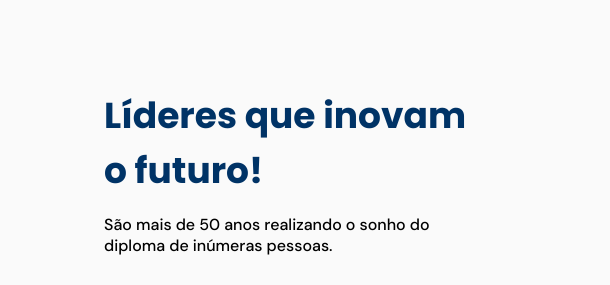
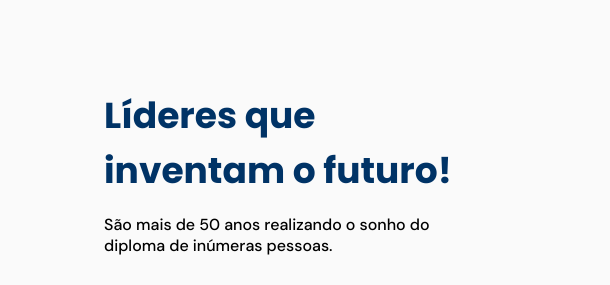
Before and after one commit to RuanPablo1/Site-Gincana-UNIB, a plain HTML site: page index.html in a window 1280 px wide. Shown: the part 144-429 px from the top of the page, 0-610 px from the left. Drawn offline with nearby package versions, Linux system fonts and the light colour scheme; grey boxes are pictures that could not be loaded; files whose address does not match are found by name.

Commit message:
commit 2

```diff
--- a/index.html
+++ b/index.html
@@ -57,7 +57,7 @@
             />
           </div>
           <div class="text">
-            <h2 class="title">Líderes que inovam o futuro!</h2>
+            <h2 class="title">Líderes que inventam o futuro!</h2>
             <p>
               São mais de 50 anos realizando o sonho do diploma de inúmeras pessoas.
             </p>
```
